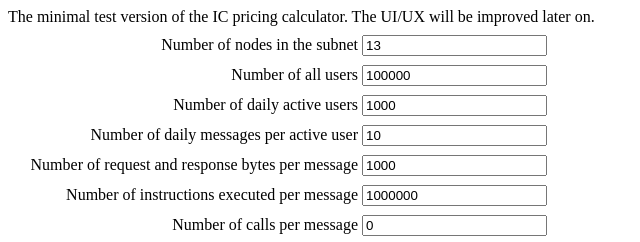
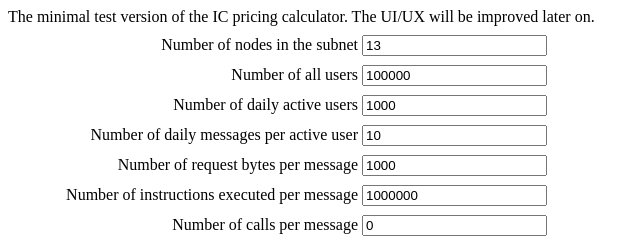
Before and after one commit to ulan/ic-pricing-calc, a website built with webpack: page src/ic_pricing_calc_frontend/src/index.html in a window 1280 px wide. Shown: the top 242 px of the page, 0-640 px from the left. Built offline with nearby package versions, Linux system fonts and the light colour scheme; no server answers; files whose address does not match are found by name.

Commit message:
Remove response bytes for ingress

```diff
--- a/src/ic_pricing_calc_frontend/src/index.html
+++ b/src/ic_pricing_calc_frontend/src/index.html
@@ -37,7 +37,7 @@
     </div>
 
     <div>
-      <label for="num_payload_bytes_per_message">Number of request and response bytes per message</label>
+      <label for="num_payload_bytes_per_message">Number of request bytes per message</label>
       <input id="num_payload_bytes_per_message" type="text" value="1000" />
     </div>
 
```
